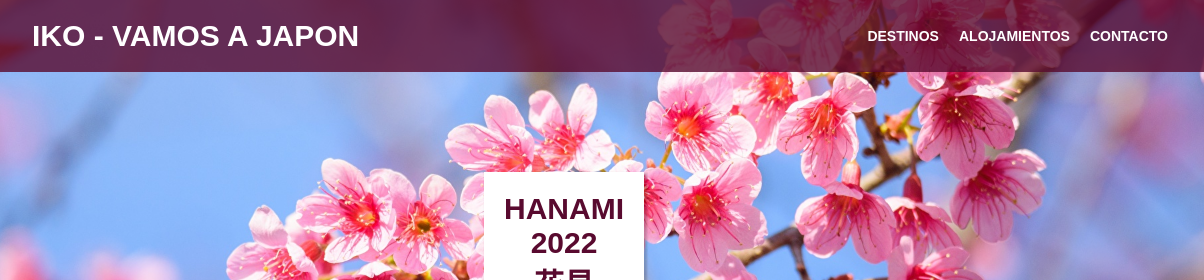
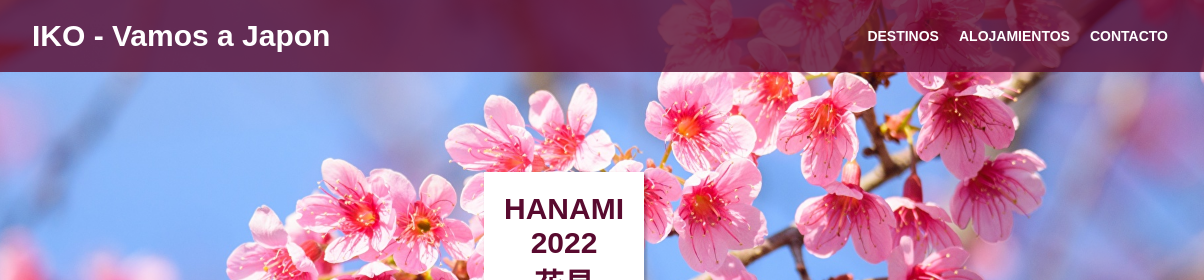
Before and after one commit to txalo/TPO-2170, a plain HTML site: page contact.html in a window 1280 px wide. Shown: the top 280 px of the page, 76-1280 px from the left. Drawn offline with Linux system fonts and the light colour scheme; a web font is replaced by a local one.

Commit message:
Cambio minimo para probar si actualiza Netlify

```diff
--- a/contact.html
+++ b/contact.html
@@ -19,7 +19,7 @@
 
             <div id="logo-cont">
                 <img id="logo-sakura" src="img/sakura.png" alt="Sakura">
-                <span>IKO - VAMOS A JAPON</span>
+                <span>IKO - Vamos a Japon</span>
             </div>
             <nav id="main-nav">
                 <ul>
```
